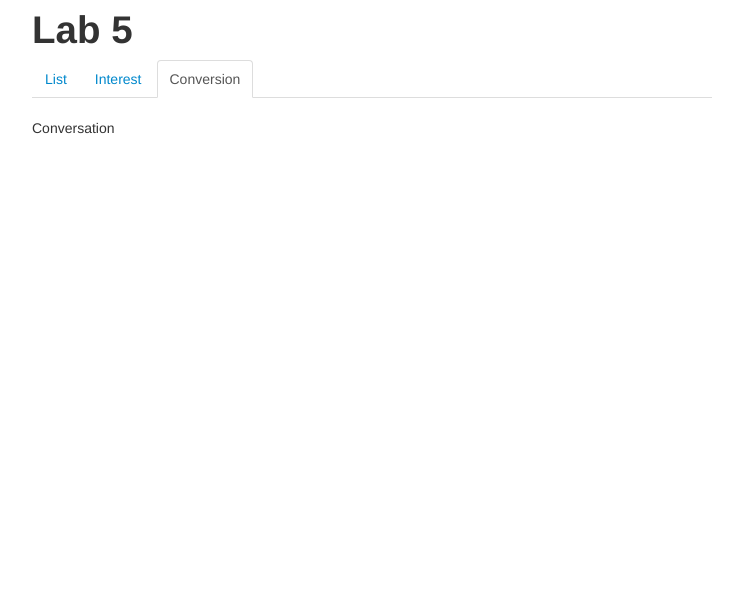
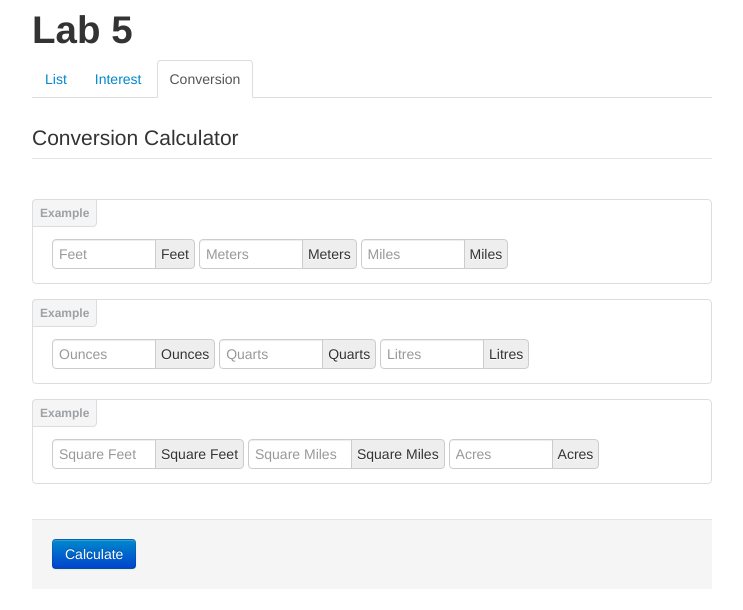
Before and after one commit to eggie5/SDSU-COMPE561-SPRING13, a plain HTML site: page lab5/index.html in a window 1280 px wide. Both pictures are taken after a click on the link "Conversion". Shown: the whole page, without its empty margins (268-1011 px from the left). Drawn offline with nearby package versions, Linux system fonts and the light colour scheme.

Commit message:
created conversion calc form

```diff
--- a/lab5/css/lab5.css
+++ b/lab5/css/lab5.css
@@ -48,3 +48,29 @@
       .container .credit {
         margin: 20px 0;
       }
+
+	.bs-docs-example {
+	position: relative;
+	margin: 15px 0;
+	padding: 39px 19px 14px;
+	background-color: #fff;
+	border: 1px solid #ddd;
+	-webkit-border-radius: 4px;
+	-moz-border-radius: 4px;
+	border-radius: 4px;
+	}
+	.bs-docs-example:after {
+	content: "Example";
+	position: absolute;
+	top: -1px;
+	left: -1px;
+	padding: 3px 7px;
+	font-size: 12px;
+	font-weight: bold;
+	background-color: #f5f5f5;
+	border: 1px solid #ddd;
+	color: #9da0a4;
+	-webkit-border-radius: 4px 0 4px 0;
+	-moz-border-radius: 4px 0 4px 0;
+	border-radius: 4px 0 4px 0;
+	}
--- a/lab5/index.html
+++ b/lab5/index.html
@@ -16,7 +16,7 @@
 		<ul class="nav nav-tabs" id="myTab">
 		  <li class="active"><a href="#list" data-toggle="tab">List</a></li>
 		  <li><a href="#interest" data-toggle="tab">Interest</a></li>
-		  <li><a href="#converstion" data-toggle="tab">Conversion</a></li>
+		  <li><a href="#conversion" data-toggle="tab">Conversion</a></li>
 		</ul>
 
 		<div class="tab-content">
@@ -88,8 +88,61 @@
 			  </fieldset>
 			</form>
 		  </div>
-		  <div class="tab-pane" id="converstion">
-			Conversation
+		  <div class="tab-pane" id="conversion">
+			<form class="" id="conversion_form">
+			  <fieldset>
+			    <legend>Conversion Calculator</legend>
+			  </fieldset>
+			</form>
+			<form class="bs-docs-example form-inline" id="length_form">
+				<div class="input-append">
+				  <input class="input-small"  id="feet_input" placeholder="Feet"type="text">
+				  <span class="add-on">Feet</span>
+				</div>
+				<div class="input-append">
+				  <input class="input-small"  id="meters_input" placeholder="Meters"type="text">
+				  <span class="add-on">Meters</span>
+				</div>
+				<div class="input-append">
+				  <input class="input-small"  id="mils_input" placeholder="Miles"type="text">
+				  <span class="add-on">Miles</span>
+				</div>
+			</form>
+			<form class="bs-docs-example form-inline" id="volume_form">
+				<div class="input-append">
+				  <input class="input-small"  id="ounces_input" placeholder="Ounces"type="text">
+				  <span class="add-on">Ounces</span>
+				</div>
+				<div class="input-append">
+				  <input class="input-small"  id="quarts_input" placeholder="Quarts"type="text">
+				  <span class="add-on">Quarts</span>
+				</div>
+				<div class="input-append">
+				  <input class="input-small"  id="litres_input" placeholder="Litres"type="text">
+				  <span class="add-on">Litres</span>
+				</div>
+			</form>
+			<form class="bs-docs-example form-inline" id="area_form">
+				<div class="input-append">
+				  <input class="input-small"  id="area_input" placeholder="Square Feet"type="text">
+				  <span class="add-on">Square Feet</span>
+				</div>
+				<div class="input-append">
+				  <input class="input-small"  id="squer_miles_input" placeholder="Square Miles"type="text">
+				  <span class="add-on">Square Miles</span>
+				</div>
+				<div class="input-append">
+				  <input class="input-small"  id="acres_input" placeholder="Acres"type="text">
+				  <span class="add-on">Acres</span>
+				</div>
+			</form>
+			<form class="inline-form" id="conversion_form">
+			  <fieldset>
+			    <div class="form-actions">
+				  <button type="submit" class="btn btn-primary">Calculate</button>
+				</div>
+			  </fieldset>
+			</form>
 		  </div>
 		</div>
 
```
Also changed, not shown: 3 other files.
